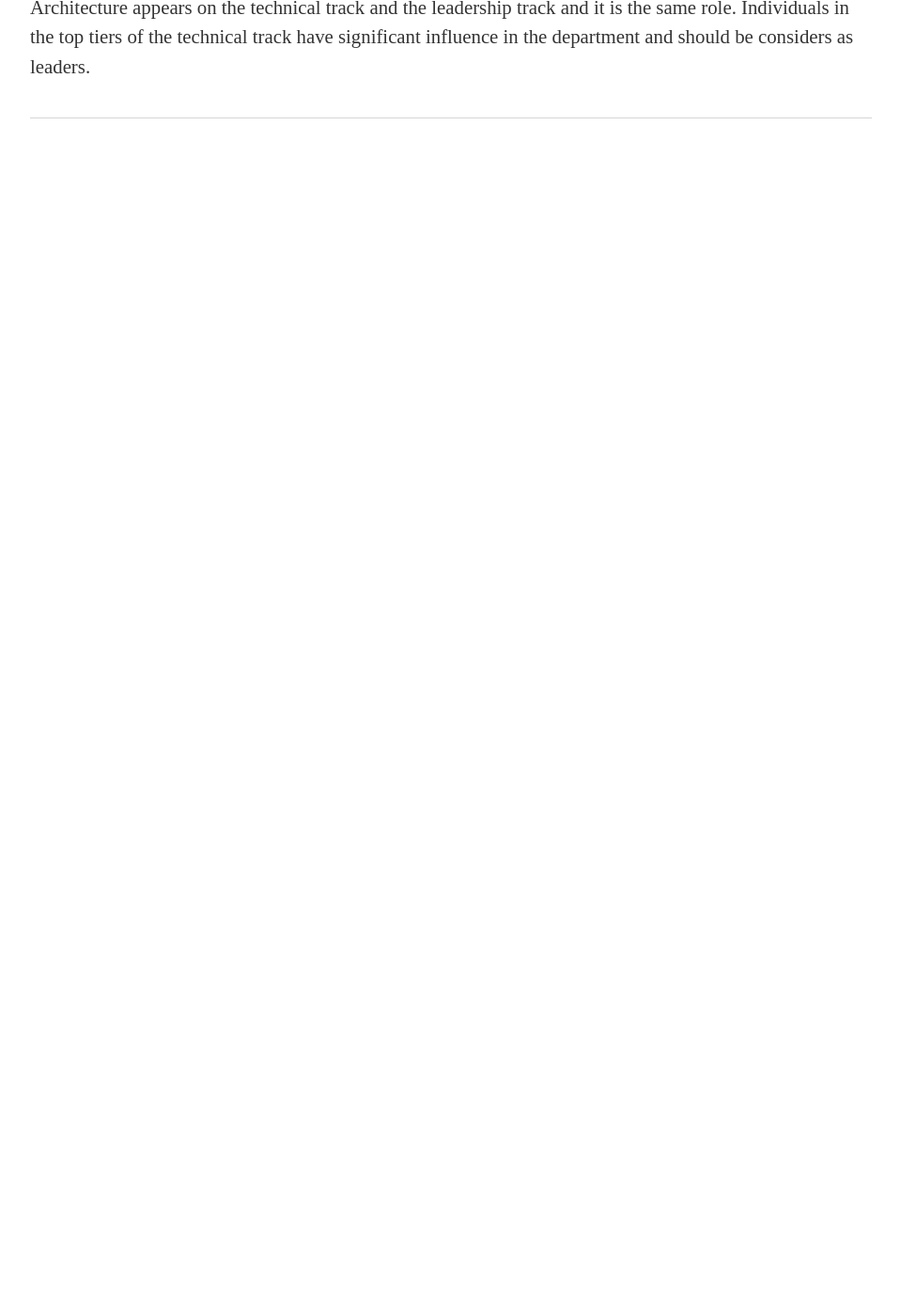
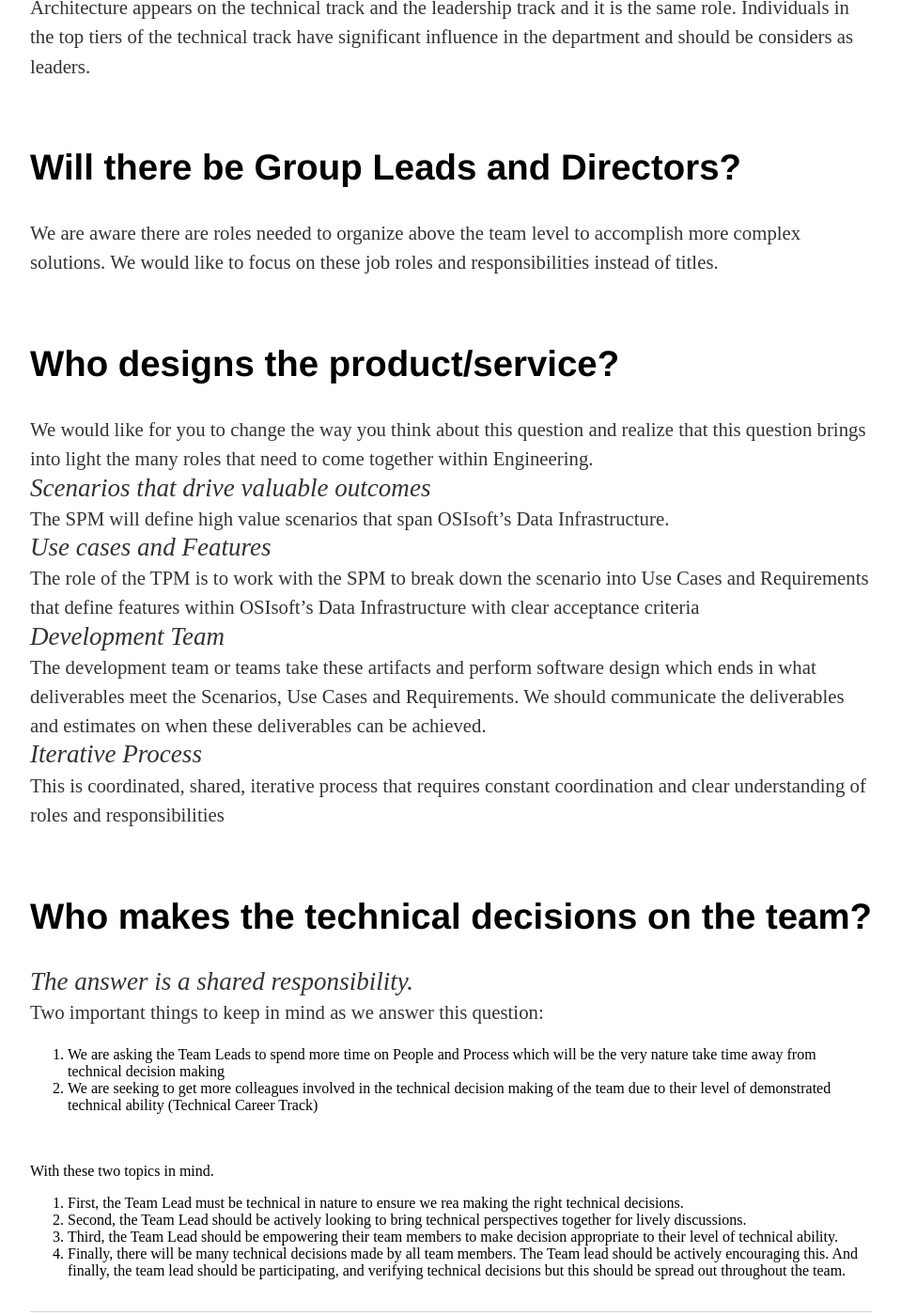
Before and after one commit to OSIEng/osieng.github.io, a Jekyll site: the page built from faq/index.html, in a window 1280 px wide and 1400 px high, scrolled down 2836 px. Shown: the whole window at 94% size, without its empty margins (160-1119 px from the left). Built offline with Jekyll 4.4.1, drawn with Linux system fonts in a browser that asks for light colours; before the commit the page ends 3022 px from its top, so only the background shows below that.

Commit message:
Update index.html

```diff
--- a/faq/index.html
+++ b/faq/index.html
@@ -33,3 +33,35 @@ At OSIsoft the level should mean something. Progressing from Software Developer
   <h2>Is ‘Architect’ a leadership role and is that different to the Technical Career track role? </h2>
   <p>Architecture appears on the technical track and the leadership track and it is the same role. Individuals in the top tiers of the technical track have significant influence in the department and should be considers as leaders. </p>
   </br>
+<h2>Will there be Group Leads and Directors?</h2>
+<p>We are aware there are roles needed to organize above the team level to accomplish more complex solutions.  We would like to focus on these job roles and responsibilities instead of titles.
+</p>
+</br>
+<h2>Who designs the product/service?</h2>
+<p>We would like for you to change the way you think about this question and realize that this question brings into light the many roles that need to come together within Engineering.
+</br><em>Scenarios that drive valuable outcomes</em>
+</br>The SPM will define high value scenarios that span OSIsoft’s Data Infrastructure.
+</br><em>Use cases and Features</em>
+</br>The role of the TPM is to work with the SPM to break down the scenario into Use Cases and Requirements that define features within OSIsoft’s Data Infrastructure with clear acceptance criteria
+</br><em>Development Team</em>
+</br>The development team or teams take these artifacts and perform software design which ends in what deliverables meet the Scenarios, Use Cases and Requirements.  We should communicate the deliverables and estimates on when these deliverables can be achieved.
+</br><em>Iterative Process</em>
+</br>This is coordinated, shared, iterative process that requires constant coordination and clear understanding of roles and responsibilities
+</p>
+</br>
+<h2>Who makes the technical decisions on the team?</h2>
+<p><em>The answer is a shared responsibility.</em>
+</br>Two important things to keep in mind as we answer this question:
+<ol type="1">
+	<li>We are asking the Team Leads to spend more time on People and Process which will be the very nature take time away from technical decision making</li>
+	<li>We are seeking to get more colleagues involved in the technical decision making of the team due to their level of demonstrated technical ability (Technical Career Track)</li>
+</ol>
+</br>
+</br>With these two topics in mind.
+<ol type="1">
+	<li>First, the Team Lead must be technical in nature to ensure we rea making the right technical decisions.</li>
+	<li>Second, the Team Lead should be actively looking to bring technical perspectives together for lively discussions.</li>
+	<li>Third, the Team Lead should be empowering their team members to make decision appropriate to their level of technical ability.</li>
+	<li>Finally, there will be many technical decisions made by all team members.  The Team lead should be actively encouraging this.  And finally, the team lead should be participating, and verifying technical decisions but this should be spread out throughout the team.</li>
+</ol>
+</br>
```
